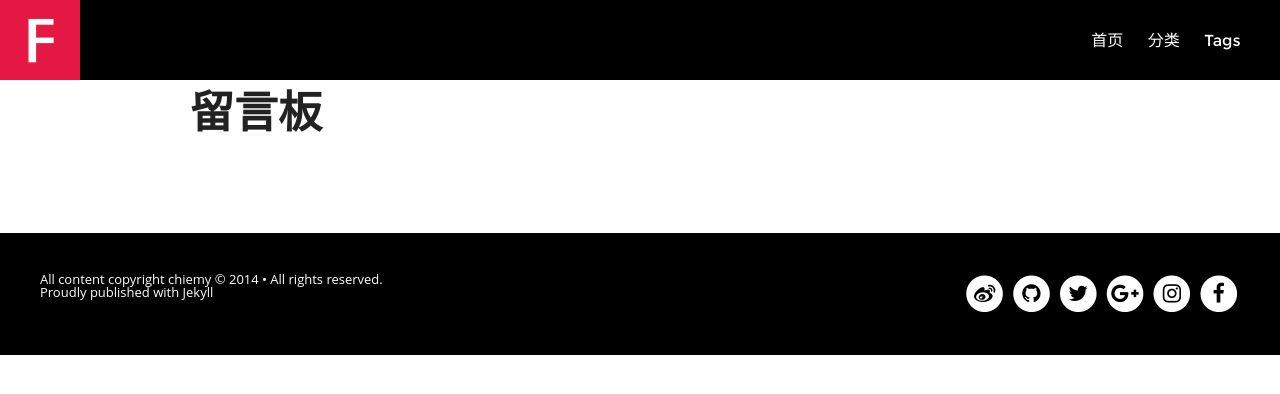
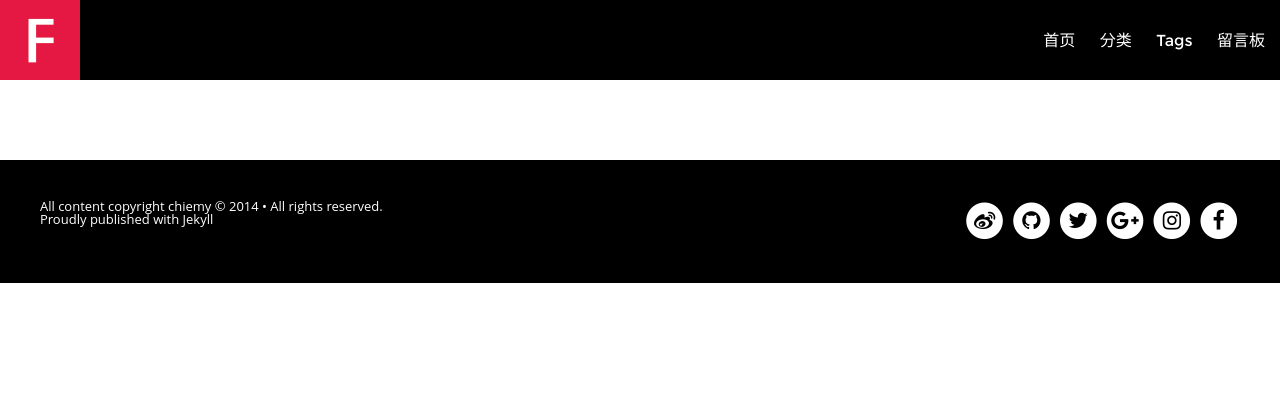
Before and after one commit to chiemy/blog, a Jekyll site: the page built from messages.html, in a window 1280 px wide. Shown: the top 394 px of the page. Built offline with Jekyll 4.4.1, drawn with Linux system fonts in a browser that asks for light colours; nearby versions of some CDN libraries; comment, search, counter and statistics services are not loaded.

Commit message:
留言板

```diff
--- a/_config.yml
+++ b/_config.yml
@@ -46,8 +46,8 @@ links:
     url: /categories
   - title: Tags
     url: /tags
-  - title:留言板
-    url:/messages
+  - title: 留言板
+    url: /messages
 
 #- title: Featured Posts
 #  url: /featured
--- a/messages.html
+++ b/messages.html
@@ -4,5 +4,5 @@ title: Messages
 permalink: /messages/index.html
 description: "留言"
 ---
-<h1 class="notepad-comments-header">留言板</h1>
+
 {% include _duoshuo_comments.html %}
```
